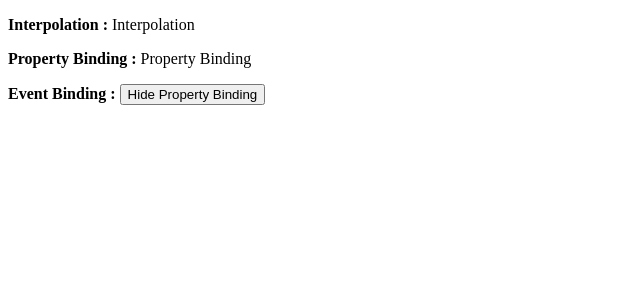
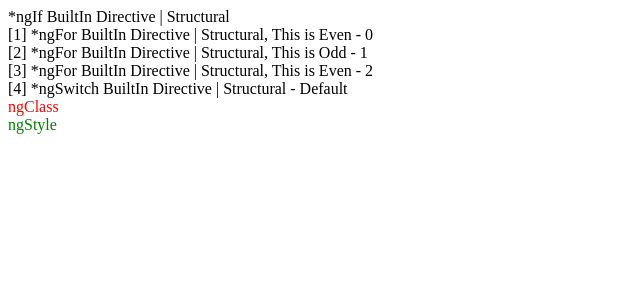
Before and after one commit to sujeewakabeysinghe/Angular-Complete-Course, an Angular app in the folder Angular/angular-app/: page / in a window 1280 px wide. Shown: the top 300 px of the page, without its empty margins (0-640 px from the left). Built offline with nearby package versions, Linux system fonts and the light colour scheme.

Commit message:
Directives

```diff
--- a/Angular/angular-app/src/app/app.component.html
+++ b/Angular/angular-app/src/app/app.component.html
@@ -1 +1,5 @@
-<gtn-binding-syntax></gtn-binding-syntax>
+<!-- Binding Syntax -->
+<!-- <gtn-binding-syntax></gtn-binding-syntax> -->
+
+<!-- Directives -->
+<gtn-directives></gtn-directives>
--- a/Angular/angular-app/src/app/app.module.ts
+++ b/Angular/angular-app/src/app/app.module.ts
@@ -4,11 +4,13 @@ import { BrowserModule } from '@angular/platform-browser';
 import { AppRoutingModule } from './app-routing.module';
 import { AppComponent } from './app.component';
 import { BindingSyntaxComponent } from './binding-syntax/binding-syntax.component';
+import { DirectivesComponent } from './directives/directives.component';
 
 @NgModule({
   declarations: [
     AppComponent,
-    BindingSyntaxComponent
+    BindingSyntaxComponent,
+    DirectivesComponent
   ],
   imports: [
     BrowserModule,
--- /dev/null
+++ b/Angular/angular-app/src/app/directives/directives.component.html
@@ -0,0 +1,20 @@
+<!-- BuiltIn Directives -->
+
+<!-- Structural Directives | Comes with * -->
+
+<div *ngIf="interfaceIf.ngif">{{ interfaceIf.name }} BuiltIn Directive | Structural</div>
+
+<div *ngFor="let name of interfaceFor; let e = even; let i = index" >[{{ i + 1 }}] {{ name.name }} BuiltIn Directive | Structural, This is {{ e ? 'Even' : 'Odd' }} - {{ i }}</div>
+<!-- What you have inside *ngFor like index, even, odd etc. : https://angular.io/api/common/NgFor -->
+
+<div [ngSwitch]="switch">
+    <div *ngSwitchCase="'One'">[1] *ngSwitch BuiltIn Directive | Structural</div>
+    <div *ngSwitchCase="'Two'">[2] *ngSwitch BuiltIn Directive | Structural</div>
+    <div *ngSwitchCase="'Three'">[3] *ngSwitch BuiltIn Directive | Structural</div>
+    <div *ngSwitchDefault>[4] *ngSwitch BuiltIn Directive | Structural - Default</div>
+</div>
+
+<!-- Attribute Directives -->
+
+<div ngClass="ngClass">ngClass</div>
+<div [ngStyle]="{'color' : !interfaceIf.ngif ? 'red' : 'green'}">ngStyle</div>
--- /dev/null
+++ b/Angular/angular-app/src/app/directives/directives.component.scss
@@ -0,0 +1,3 @@
+.ngClass {
+    color: red;
+}
--- /dev/null
+++ b/Angular/angular-app/src/app/directives/directives.component.ts
@@ -0,0 +1,32 @@
+import { Component, OnInit } from '@angular/core';
+import { InterfaceIf, InterfaceFor } from './interface';
+
+@Component({
+  selector: 'gtn-directives',
+  templateUrl: './directives.component.html',
+  styleUrls: ['./directives.component.scss']
+})
+export class DirectivesComponent implements OnInit {
+
+  interfaceIf: InterfaceIf = {
+    name: '*ngIf',
+    ngif: true
+  }
+
+  interfaceFor: InterfaceFor[] = [
+    { name: '*ngFor'},
+    { name: '*ngFor'},
+    { name: '*ngFor'},
+  ]
+
+  // mySwitch = 'One';
+  // mySwitch = 'Two';
+  // mySwitch = 'Three';
+  switch = 'Four';
+
+  constructor() { }
+
+  ngOnInit(): void {
+  }
+
+}
--- /dev/null
+++ b/Angular/angular-app/src/app/directives/interface.ts
@@ -0,0 +1,9 @@
+export interface InterfaceIf {
+    name: string;
+    optional?: string; // Optional Property
+    ngif: boolean;
+}
+
+export interface InterfaceFor {
+    name: string
+}
```
Also changed, not shown: 2 other files (tests, documents, lock files or other folders).
